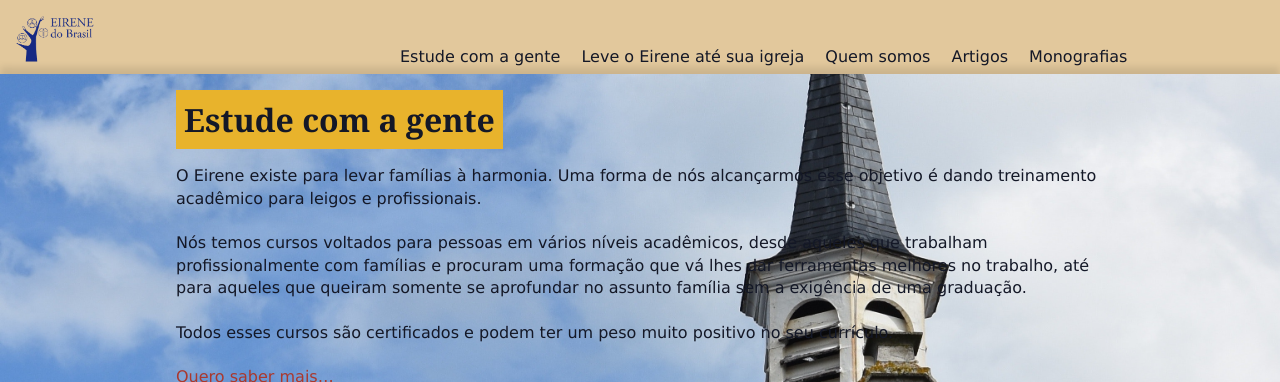
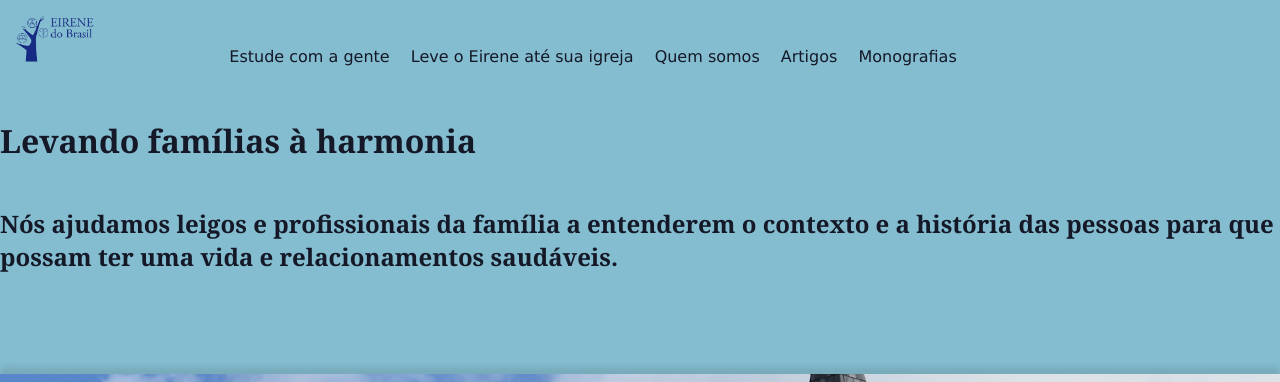
Before and after one commit to eirenedobrasil/eirenedobrasil.github.io, a Jekyll site: the page built from index.html, in a window 1280 px wide, cut to the strip 0-382 px from the top of the page. Built offline with Jekyll 4.4.1, drawn with Linux system fonts in a browser that asks for light colours; some web fonts are replaced.

Commit message:
new header

```diff
--- a/_includes/header.html
+++ b/_includes/header.html
@@ -7,4 +7,9 @@
     <nav>
       {% include nav.html %}
     </nav>
+
+    <div class="hero hero--index">
+      <h1>Levando famílias à harmonia</h1>
+      <h2>Nós ajudamos leigos e profissionais da família a entenderem o contexto e a história das pessoas para que possam ter uma vida e relacionamentos saudáveis.</h2>
+    </div>
   </header>
--- a/css/style.css
+++ b/css/style.css
@@ -39,7 +39,6 @@ img { width: 100%; }
   grid-template-columns: repeat(4, 1fr);
   grid-column-gap: .5rem;
   grid-template-areas:
-    'nav nav nav nav'
     'header header header header'
     'content content content content'
     'footer footer footer footer';
@@ -148,22 +147,36 @@ nav a {
 /* HEADER */
 
 header{
-  background: var(--headerBg);
+  background: var(--azul2ndTitleBG);
   width: 100%;
-  display: flex;
+  display: grid;
   align-items: baseline;
+  grid-template-columns: repeat(12, 1fr);
+  grid-template-rows: auto 300px;
 }
 
 .brand {
-  flex: 0 0 30%;
+  grid-column: 1/3;
+  grid-row: 1/2;
   padding: 1em 0 0 1em;
 }
 
 .brand img {width: 78px;}
 
+nav {
+  grid-column: 3/ last-line;
+  grid-row: 1/2;
+}
+
+.hero {
+  grid-column: 1/ last-line;
+  grid-row: 2/ last-line;
+}
+
 
 /* NAV */
 nav > ul > li {
+
   display: inline-flex;
   padding-bottom: .5rem;
 }
```
